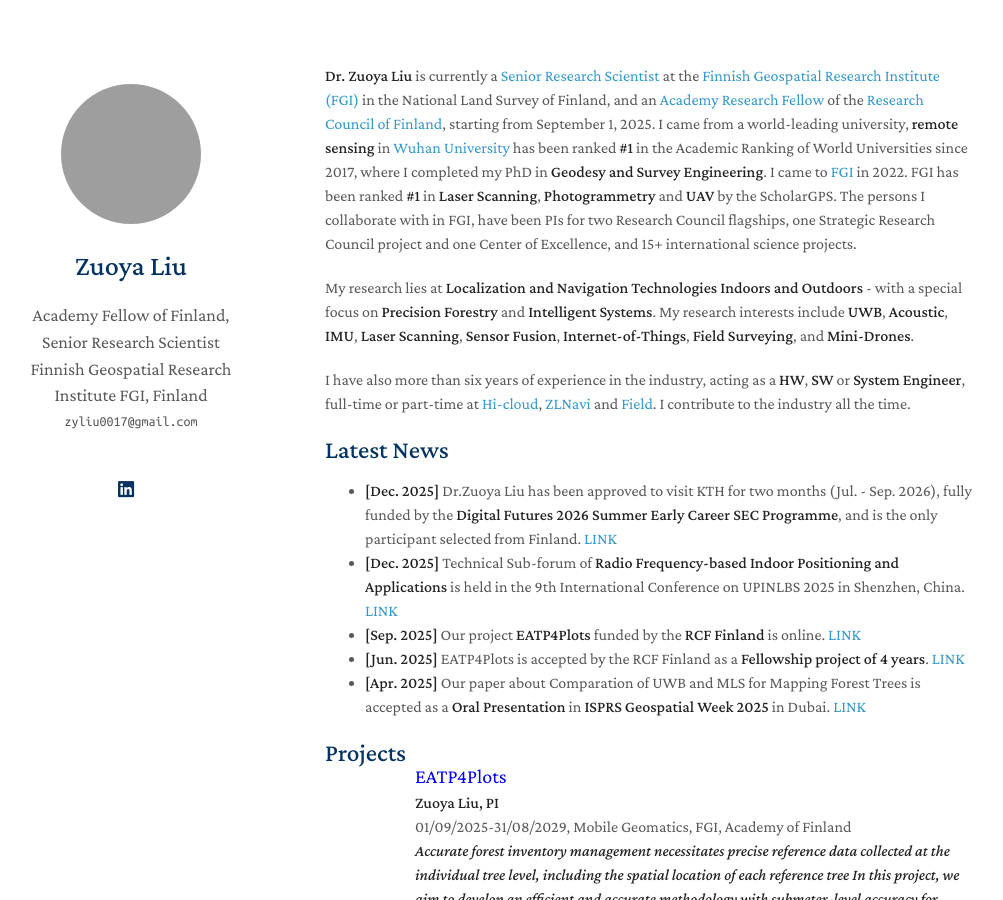
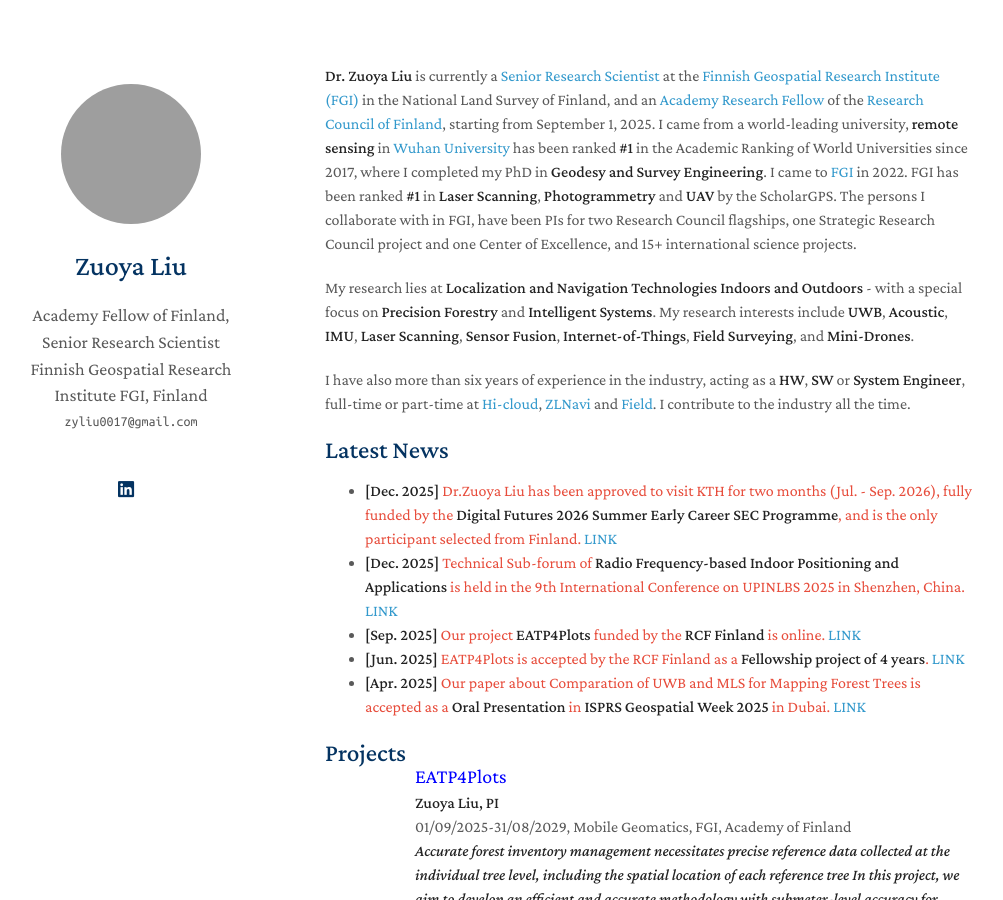
Before and after one commit to zyliu0017/zyliu0017.github.io, a Jekyll site: the page built from index.md, in a window 1280 px wide and 900 px high. Shown: the whole window, without its empty margins (145-1148 px from the left). Built offline with Jekyll 4.4.1, drawn with Linux system fonts in a browser that asks for light colours; a style sheet for code colours, icons or effects is not loaded; grey boxes are pictures that could not be loaded.

Commit message:
update the introduction

```diff
--- a/index.md
+++ b/index.md
@@ -21,15 +21,15 @@
 
 
 ## Latest News
-- **[Dec. 2025]** Dr.Zuoya Liu has been approved to visit KTH for two months (Jul. - Sep. 2026), fully funded by the **Digital Futures 2026 Summer Early Career SEC Programme**, and is the only participant selected from Finland.
+- <span style="color:#e74d3c">**[Dec. 2025]** Dr.Zuoya Liu has been approved to visit KTH for two months (Jul. - Sep. 2026), fully funded by the **Digital Futures 2026 Summer Early Career SEC Programme**, and is the only participant selected from Finland.
 <a href="https://www.digitalfutures.kth.se/call/digital-futures-2026-summer-early-career-programme-sec-programme/" target="_blank" rel="noopener">LINK</a>
-- **[Dec. 2025]** Technical Sub-forum of **Radio Frequency-based Indoor Positioning and Applications** is held in the 9th International Conference on UPINLBS 2025 in Shenzhen, China.
+- <span style="color:#e74d3c">**[Dec. 2025]** Technical Sub-forum of **Radio Frequency-based Indoor Positioning and Applications** is held in the 9th International Conference on UPINLBS 2025 in Shenzhen, China.
 <a href="https://upinlbs2025.ubinp.com/technical" target="_blank" rel="noopener">LINK</a>
-- **[Sep. 2025]** Our project **EATP4Plots** funded by the **RCF Finland** is online.
+- <span style="color:#e74d3c">**[Sep. 2025]** Our project **EATP4Plots** funded by the **RCF Finland** is online.
 <a href="https://www.maanmittauslaitos.fi/en/research/eatp4plots" target="_blank" rel="noopener">LINK</a>
-- **[Jun. 2025]** EATP4Plots is accepted by the RCF Finland as a **Fellowship project of 4 years**.
+- <span style="color:#e74d3c">**[Jun. 2025]** EATP4Plots is accepted by the RCF Finland as a **Fellowship project of 4 years**.
 <a href="https://research.fi/en/results/funding/83040" target="_blank" rel="noopener">LINK</a>
-- **[Apr. 2025]** Our paper about Comparation of UWB and MLS for Mapping Forest Trees is accepted as a **Oral Presentation** in **ISPRS Geospatial Week 2025** in Dubai.
+- <span style="color:#e74d3c">**[Apr. 2025]** Our paper about Comparation of UWB and MLS for Mapping Forest Trees is accepted as a **Oral Presentation** in **ISPRS Geospatial Week 2025** in Dubai.
 <a href="https://isprs-annals.copernicus.org/articles/X-G-2025/551/2025/isprs-annals-X-G-2025-551-2025.html" target="_blank" rel="noopener">LINK</a>
 
 {% include_relative _includes/projects.md %}
```
